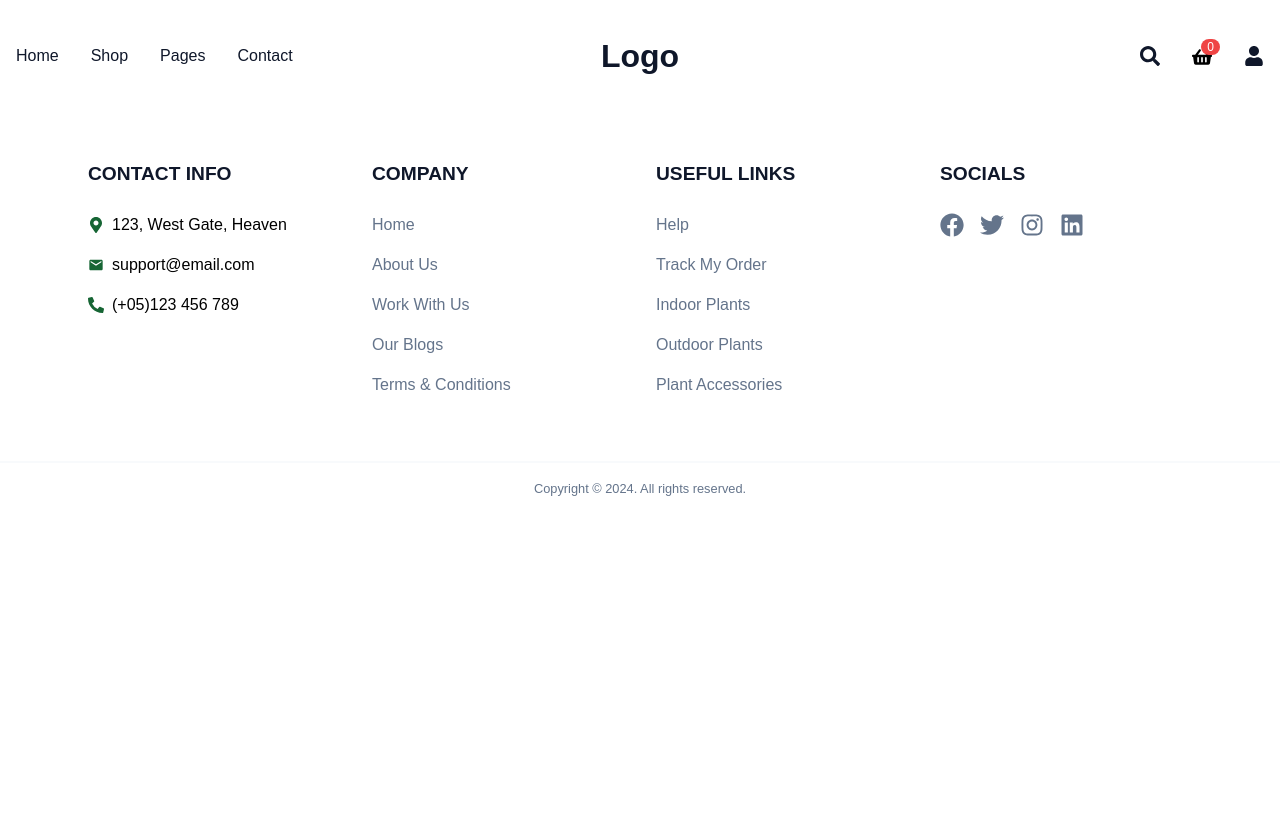
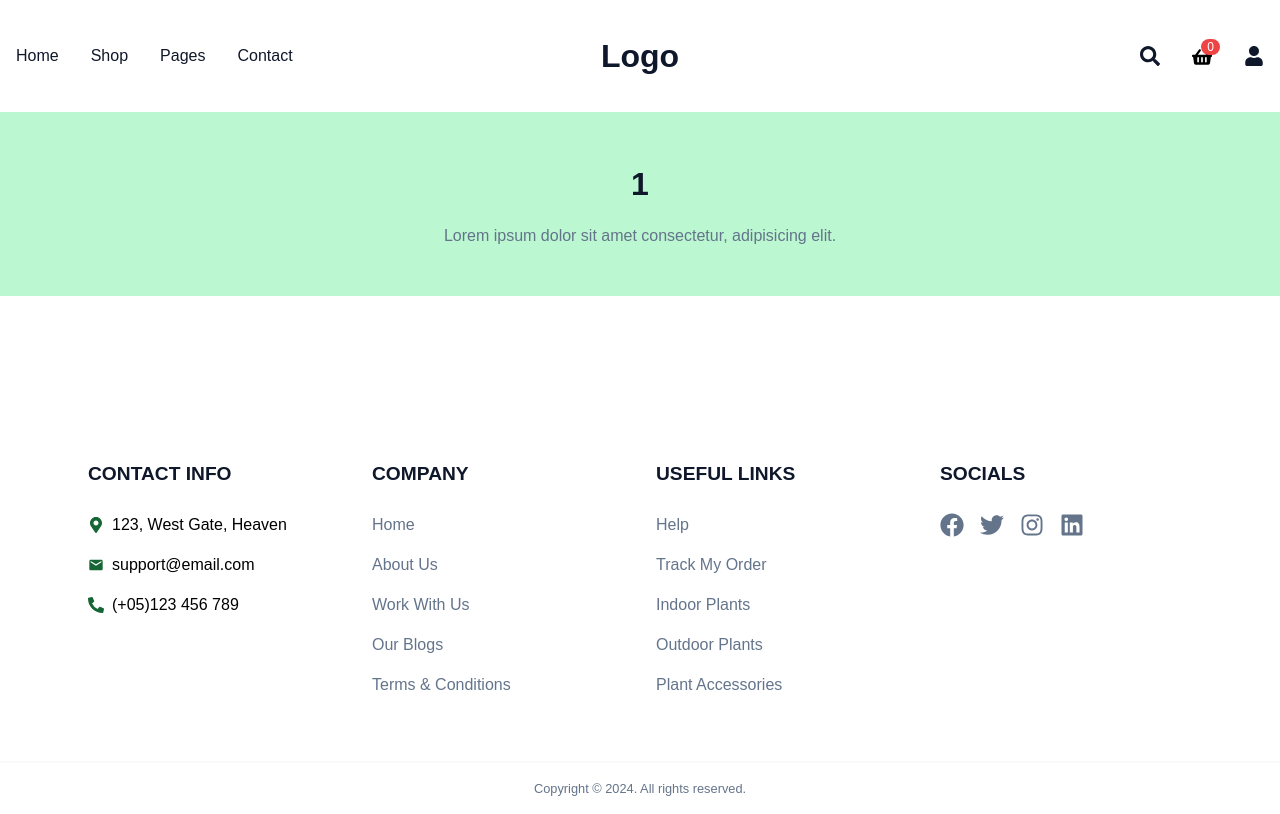
Before and after one commit to frestaris/Full-stack-e-commerce--Plants-website--React, a React (Vite) app in the folder frontend/: page /categories/1 in a window 1280 px wide. Built offline with nearby package versions, Linux system fonts and the light colour scheme; a web font is replaced by a local one.

Commit message:
added category page

```diff
--- a/frontend/src/App.jsx
+++ b/frontend/src/App.jsx
@@ -3,6 +3,7 @@ import "./App.css";
 import Navbar from "./components/Navbar";
 import Home from "./pages/home/Home";
 import Footer from "./components/Footer";
+import CategoryPage from "./pages/category/CategoryPage";
 
 function App() {
   return (
@@ -12,6 +13,7 @@ function App() {
       <Navbar />
       <Routes>
         <Route path="/" element={<Home />} />
+        <Route path="/categories/:categoryName" element={<CategoryPage />} />
       </Routes>
       <Footer />
     </BrowserRouter>
--- /dev/null
+++ b/frontend/src/pages/category/CategoryPage.jsx
@@ -0,0 +1,42 @@
+import { useEffect, useState } from "react";
+import { useParams } from "react-router-dom";
+
+import products from "../../data/products.json";
+import ProductCards from "../shop/ProductCards";
+
+const normalizeCategory = (category) =>
+  category.toLowerCase().replace(/\s+/g, "-");
+
+const CategoryPage = () => {
+  const { categoryName } = useParams();
+  const [filteredProducts, setFilteredProducts] = useState([]);
+
+  useEffect(() => {
+    const filtered = products.filter(
+      (product) => normalizeCategory(product.category) === categoryName
+    );
+    setFilteredProducts(filtered);
+  }, [categoryName]);
+
+  useEffect(() => {
+    window.scrollTo(0, 0);
+  });
+
+  return (
+    <>
+      <section className="section__container bg-green-200">
+        <h2 className="section__header capitalize">
+          {categoryName.replace(/-/g, " ")}
+        </h2>
+        <p className="section__subheader">
+          Lorem ipsum dolor sit amet consectetur, adipisicing elit.
+        </p>
+      </section>
+      <div className="section__container">
+        <ProductCards products={filteredProducts} />
+      </div>
+    </>
+  );
+};
+
+export default CategoryPage;
--- a/frontend/src/pages/home/Categories.jsx
+++ b/frontend/src/pages/home/Categories.jsx
@@ -4,25 +4,25 @@ const Categories = () => {
   const categories = [
     {
       name: "Indoor Plants",
-      path: "/indoor-plants",
+      path: "categories/indoor-plants",
       image:
         "https://encrypted-tbn0.gstatic.com/images?q=tbn:ANd9GcS6lzzlPTBp1vjyjT5Vf0xGEgAvcNPPRxGo0A&s",
     },
     {
       name: "Outdoor Plants",
-      path: "/outdoor-plants",
+      path: "categories/outdoor-plants",
       image:
         "https://api.photon.aremedia.net.au/wp-content/uploads/sites/9/2021/01/potted-peace-lily-scaled.jpg?fit=650%2C975&resize=650%2C975",
     },
     {
       name: "Succulents & Cacti",
-      path: "/succulents-cacti",
+      path: "categories/succulents-cacti",
       image:
         "https://hicksnurseries.com/wp-content/uploads/2019/04/succulents_shutterstock_286576340-copy.jpg",
     },
     {
       name: "Plant Accessories",
-      path: "/plant-accessories",
+      path: "categories/plant-accessories",
       image:
         "https://www.thejunglecollective.com.au/wp-content/uploads/2023/08/Plant-Pots-Accessories-Online.webp",
     },
@@ -30,21 +30,17 @@ const Categories = () => {
 
   return (
     <>
-      <div className="product__grid px-4">
+      <div className="categories__grid px-4">
         {categories.map((category, index) => (
-          <div
-            key={index}
-            className="category-card bg-gray-100 rounded-lg overflow-hidden shadow-lg"
-          >
-            <Link to={category.path}>
+          <div key={index} className="categories__card">
+            <Link to={category.path} className="categories__link">
               <img
                 src={category.image}
                 alt={category.name}
-                className="w-full h-48 object-cover"
+                className="rounded-full w-40 h-40 object-cover border-4 border-green-800"
               />
-              <div className="p-4 text-center">
-                <h3 className="text-xl font-semibold">{category.name}</h3>
-              </div>
+
+              <h4 className="mt-4">{category.name}</h4>
             </Link>
           </div>
         ))}
```
